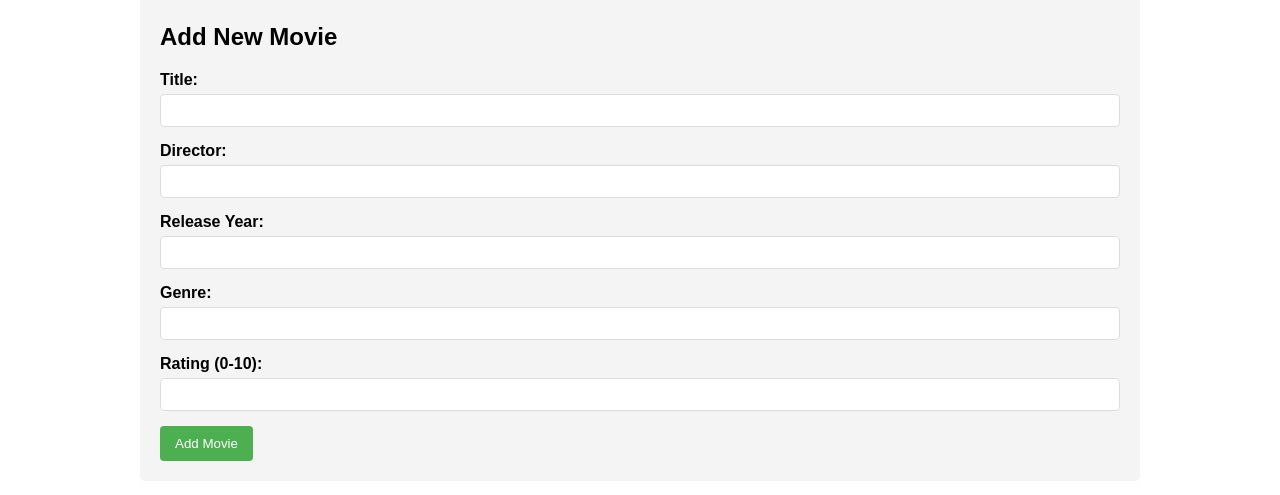
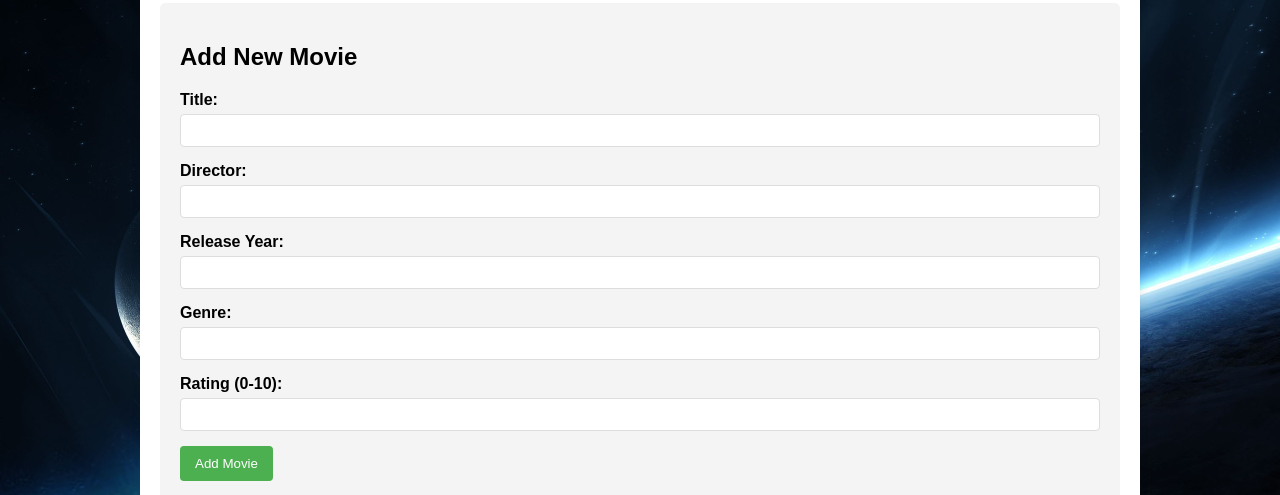
Before and after one commit to PUP-BSIT/exercise-16-dragonfly, a plain HTML site: page barcelos_kevinjoseph/work/movie/index.html in a window 1280 px wide. Shown: the part 117-612 px from the top of the page. Drawn offline with Linux system fonts and the light colour scheme; no server answers.

Commit message:
add background image

```diff
--- a/barcelos_kevinjoseph/work/movie/index.html
+++ b/barcelos_kevinjoseph/work/movie/index.html
@@ -7,6 +7,7 @@
     <link rel="stylesheet" href="style.css">
 </head>
 <body>
+    <div class="container">
         <h1>Movie Collection</h1>
 
         <div class="form-container">
@@ -60,7 +61,7 @@
                 <!-- Movie data will be loaded here -->
             </tbody>
         </table>
-
+    </div>
     <script src="script.js"></script>
 </body>
 </html>
--- a/barcelos_kevinjoseph/work/movie/style.css
+++ b/barcelos_kevinjoseph/work/movie/style.css
@@ -1,4 +1,9 @@
 body {
+    background-image: url("../../assets/R\ \(1\).jpg");
+    background-repeat: no-repeat;
+    background-position: top;
+    background-attachment: fixed;
+    background-size: cover;
     font-family: Arial, sans-serif;
     max-width: 1000px;
     margin: 0 auto;
@@ -8,6 +13,13 @@ body {
 h1 {
     text-align: center;
     color: #333;
+}
+
+.container {
+    background-color: rgba(255, 255, 255, 1);
+    padding: 20px;
+    border-radius: 5px;
+    box-shadow: 0 2px 10px rgba(0, 0, 0, 0.1);
 }
 
 .form-container {
```
Lines whose indentation alone changed are shown as unchanged.
